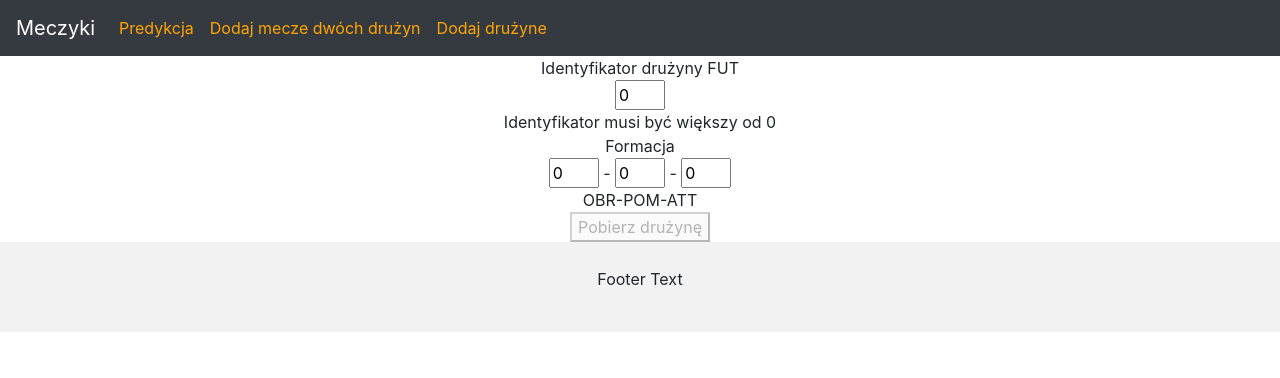
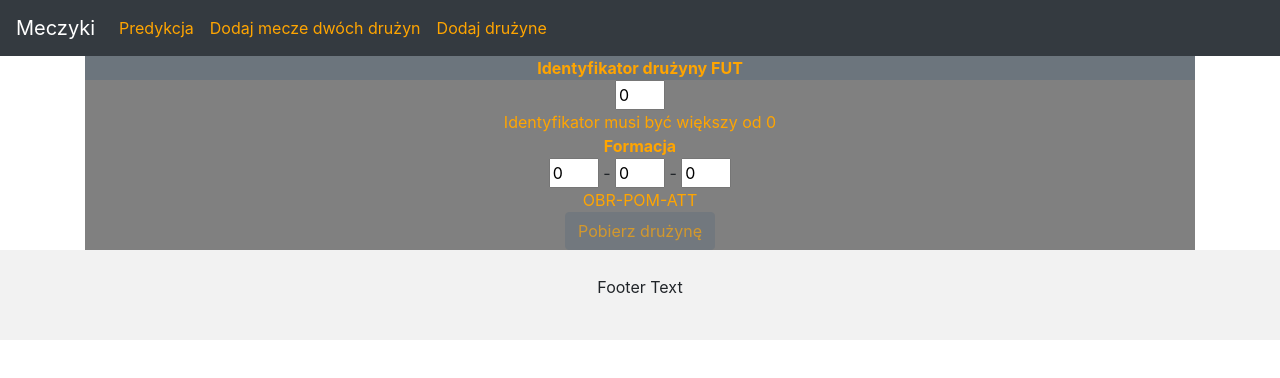
Before and after one commit to kiju12/predict-match-result-client, an Angular app: page /add-team in a window 1280 px wide. Shown: the top 378 px of the page. Built offline with nearby package versions, Linux system fonts and the light colour scheme.

Commit message:
dodaj druzyne

```diff
--- a/src/app/components/add-team/add-team.component.html
+++ b/src/app/components/add-team/add-team.component.html
@@ -1,39 +1,50 @@
+
+<div class="container">
+    <div style = "background-color: gray">
 <ng-container *ngIf="fetchingInProgress">
-  <div class="text-center">Pobranie danych o drużynie z bazy EA SPORTS</div>
+  <div class="text-center"><font color="orange">Pobranie danych o drużynie z bazy EA SPORTS</font></div>
 </ng-container>
 
 <ng-container *ngIf="fetchedTeam">
   <div class="text-center">
-    <h1>Dodano nową drużynę!</h1>
+    <h1><font color="orange">Dodano nową drużynę!</font></h1>
     <div>
       <div><img [src]="fetchedTeam.linkToImage"/></div>
       <div>{{fetchedTeam.name}}</div>
     </div>
-    <button (click)="reset()">Powrót</button>
+    <button (click)="reset()"><font color="orange">Powrót</font></button>
   </div>
 
 </ng-container>
 
-<ng-container *ngIf="fetchError && !fetchingInProgress">
-  <div class="text-center">Brak drużyny o podanym ID</div>
-</ng-container>
+
+  <ng-container *ngIf="fetchError && !fetchingInProgress">
+   <div class="text-center">
+     <div class="btn btn-danger text-center" style="margin: auto;">Brak drużyny o podanym ID</div>
+   </div>
+  </ng-container>
+
 
 <ng-container *ngIf="!fetchedTeam && !fetchingInProgress">
   <div class="text-center">
 
-    <div class="text-center">Identyfikator drużyny FUT</div>
+    <div class="bg-secondary text-center"><font color="orange"><b>Identyfikator drużyny FUT</b></font></div>
     <input id="fifaIdInput" [(ngModel)]="fifaId" type="number" style="width: 50px"/>
-    <div>Identyfikator musi być większy od 0</div>
+    <div><font color="orange">Identyfikator musi być większy od 0</font></div>
 
     <div class="text-center">
-      <div>Formacja</div>
+      <div><font color="orange"><b>Formacja</b></font></div>
       <input [(ngModel)]="defNumber" type="number" style="width: 50px"/> -
       <input [(ngModel)]="helpNumber" type="number" style="width: 50px"/> -
       <input [(ngModel)]="attNumber" type="number" style="width: 50px"/>
-      <div>OBR-POM-ATT</div>
+      <div><font color="orange">OBR-POM-ATT</font></div>
     </div>
+<div class="text-center">
+    <button class = "btn btn-secondary" (click)="fetchTeam()" [disabled]="isNotValid()"><font color="orange">Pobierz drużynę</font></button>
+</div>
 
-    <button (click)="fetchTeam()" [disabled]="isNotValid()">Pobierz drużynę</button>
 
   </div>
 </ng-container>
+</div>
+</div>
```
